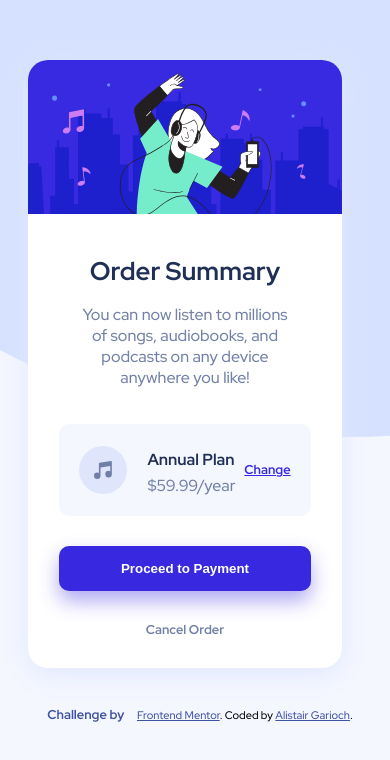
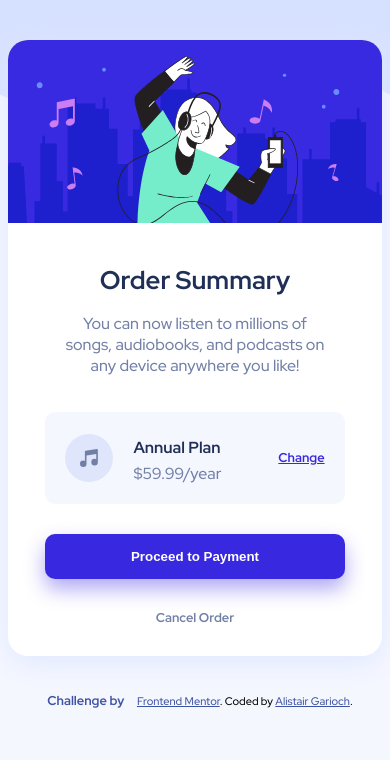
Before and after one commit to agarioch/fm-order-summary-component-main, a plain HTML site: page index.html in a window 390 px wide. Drawn offline with Linux system fonts and the light colour scheme.

Commit message:
Feat(order component): Add mobile layout

```diff
--- a/index.html
+++ b/index.html
@@ -17,15 +17,15 @@
       <img src="images/illustration-hero.svg" class="order__heroimg" alt="Dancing woman">
       <div class="order__section">
         <h1>Order Summary</h1>
-        <p>
+        <p class="order__tagline">
           You can now listen to millions of songs, audiobooks, and podcasts on any
           device anywhere you like!
         </p>
         <div class="order__plan">
-          <img src="images/icon-music.svg" alt="Music Icon">
+          <img class="order__plan__icon" src="images/icon-music.svg" alt="Music Icon">
           <div class="order__plan__info">
             <h4 class="order__plan__selected">Annual Plan</h4>
-            <p class="order__plan__pricing">$59.99/year</p>
+            <span class="order__plan__pricing">$59.99/year</span>
           </div>
           <a class="order__plan__change" href="">Change</a>
         </div>
@@ -34,7 +34,6 @@
       </div>
     </div>
   </div>
-
   <div class="attribution">
     Challenge by <a href="https://www.frontendmentor.io?ref=challenge" target="_blank">Frontend Mentor</a>.
     Coded by <a href="https://github.com/agarioch">Alistair Garioch</a>.
--- a/style.css
+++ b/style.css
@@ -14,16 +14,13 @@ html {
 *, *::before, *::after {
   box-sizing: inherit;
 }
+body {
+  background-color: var(--very-pale-blue);
+}
 
 /* Page Styles */
-body {
-  background-color: var(--very-pale-blue);
-  background-image: url(images/pattern-background-desktop.svg);
-  background-repeat: no-repeat;
-}
 .wrapper {
-  display: flex;
-  justify-content: center;
+  display: block;
   margin-top: 40px;
 }
 /* Order Component Styles */
@@ -31,7 +28,6 @@ body {
   font-family: 'Red Hat Display', sans-serif;
   font-size: 16px;
   font-weight: 500;
-  width: 90%;
   max-width: 420px;
   background-color: var(--light-grey);
   border-radius: 20px;
@@ -41,7 +37,8 @@ body {
   justify-content: center;
   overflow: hidden;
   box-shadow: var(--pale-blue) 0px 7px 29px 0px;
-  margin: 20px;
+  margin-left: auto;
+  margin-right: auto;
 }
 .order h1 {
   color: var(--dark-blue);
@@ -52,7 +49,6 @@ body {
 .order p {
   color: var(--desaturated-blue);
   text-align: center;
-  width: 70%;
   font-size: 16px;
 }
 .order__section {
@@ -67,7 +63,6 @@ body {
 }
 .order__plan {
   background-color: var(--very-pale-blue);
-  width: 80%;
   padding: 20px 20px;
   border-radius: 10px;
   display: flex;
@@ -79,12 +74,11 @@ body {
   margin-left: 20px;
 }
 .order__plan__selected {
-  font-size: 1rem;
   color: var(--dark-blue);
   margin: 5px 0px;
 }
 .order__plan__pricing {
-  margin: 0;
+  color: var(--desaturated-blue);
 }
 .order__plan__change {
   margin-left: auto;
@@ -105,7 +99,6 @@ body {
   color: white;
   font-weight: 700;
   padding: 15px;
-  width: 80%;
   z-index: 3;
   margin: 10px 10px 20px 10px;
   cursor: pointer;
@@ -134,3 +127,36 @@ body {
 .attribution a {
   color: hsl(228, 45%, 44%);
 }
+@media screen and (max-width:375px) {
+  body {
+    background-image: url(images/pattern-background-mobile.svg);
+    background-size: 100%;
+    background-repeat: no-repeat;
+  }
+  .order__tagline {
+    width: 85%;
+  }
+  .order__plan, .order__proceed {
+    width: 88%;
+  }
+  .order__plan__selected, .order__plan__pricing {
+    font-size: 0.8rem;
+    margin: 0;
+  }
+  .order__plan__icon {
+    max-width: 50px;
+  }
+}
+@media screen and (min-width:375px) {
+  body {
+    background-image: url(images/pattern-background-desktop.svg);
+    background-repeat: no-repeat;
+    background-size: 100%;
+  }
+  .order__tagline {
+    max-width: 70%;
+  }
+  .order__plan, .order__proceed {
+    width: 80%;
+  }
+}
```
